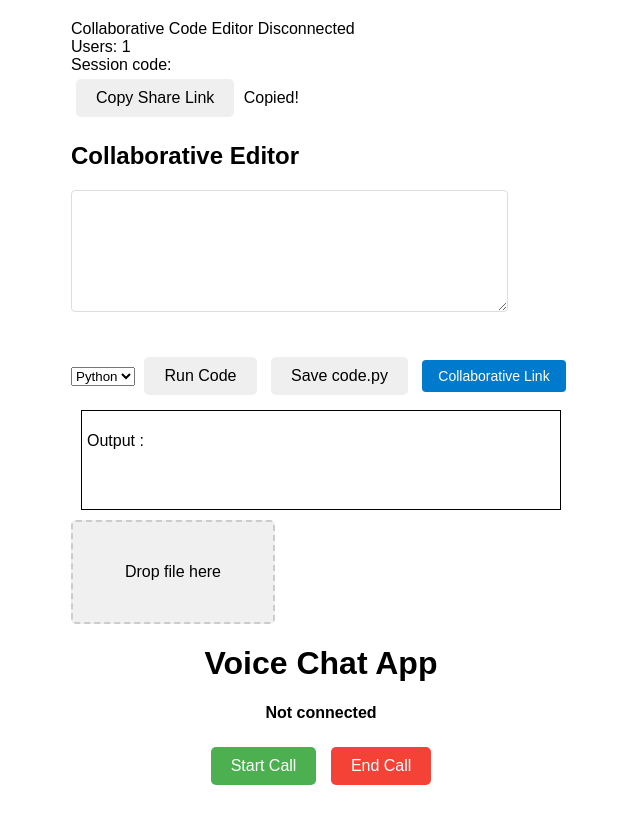
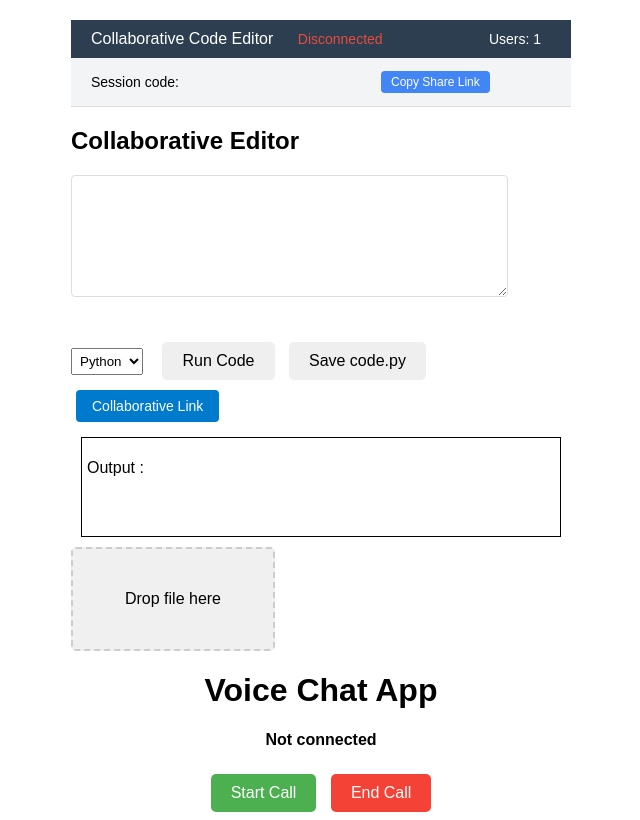
Before and after one commit to Meet0004/SoniVerse, a website: page public/editor.html in a window 1280 px wide. Shown: the top 820 px of the page, without its empty margins (319-959 px from the left). Drawn offline with nearby package versions, Linux system fonts and the light colour scheme; no server answers.

Commit message:
Update editor.css

```diff
--- a/public/css/editor.css
+++ b/public/css/editor.css
@@ -253,3 +253,77 @@
     padding: 10px;
     font-family: monospace;
 }
+
+
+
+/* headeerrrrrrrrrrrrrrrrrrrrrrrrrrrrrrrrrrrrrrrrrrrrrrrrrrrrrrrrrrrrrr*/
+
+.header {
+  background-color: #2c3e50;
+  color: white;
+  padding: 10px 20px;
+  display: flex;
+  justify-content: space-between;
+  align-items: center;
+}
+.code-container {
+  height:30%;
+  position: relative;
+}
+.CodeMirror {
+  height: 100%;
+  font-size: 16px;
+}
+.status {
+  font-size: 14px;
+  margin-left: 20px;
+}
+.connected {
+  color: #2ecc71;
+}
+.disconnected {
+  color: #e74c3c;
+}
+.users-count {
+  font-size: 14px;
+  margin-right: 10px;
+}
+select {
+  padding: 4px;
+  margin-right: 10px;
+}
+.session-info {
+  background-color: #f3f4f6;
+  padding: 8px 20px;
+  display: flex;
+  justify-content: space-between;
+  align-items: center;
+  border-bottom: 1px solid #ddd;
+  font-size: 14px;
+}
+.session-code {
+  font-weight: bold;
+  color: #4285f4;
+}
+.copy-link {
+  background-color: #4285f4;
+  color: white;
+  border: none;
+  border-radius: 4px;
+  padding: 4px 10px;
+  cursor: pointer;
+  font-size: 12px;
+}
+.copy-link:hover {
+  background-color: #3367d6;
+}
+.copied {
+  margin-left: 8px;
+  color: #34a853;
+  opacity: 0;
+  transition: opacity 0.3s;
+}
+.copy-container {
+  display: flex;
+  align-items: center;
+}
```
